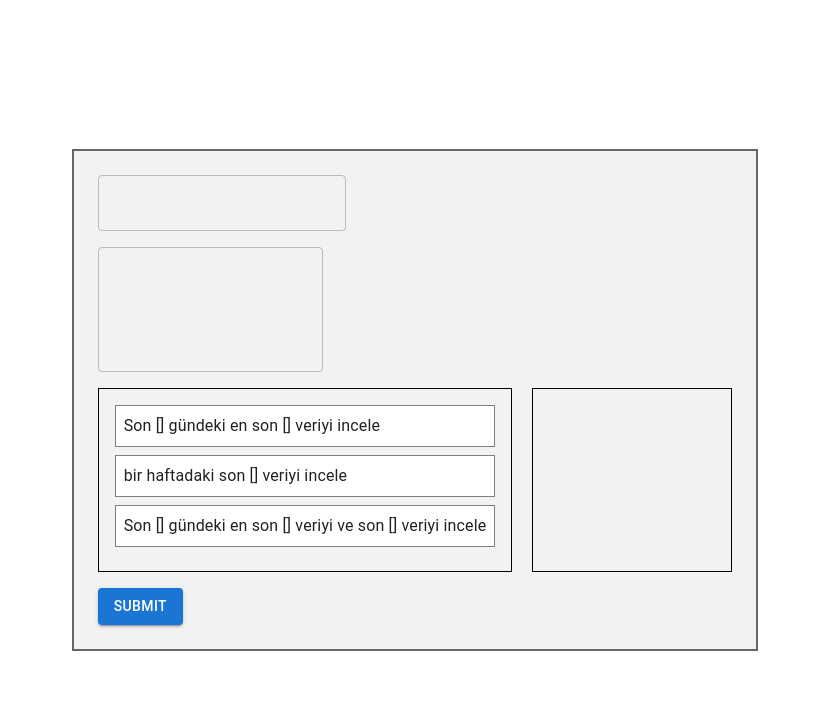
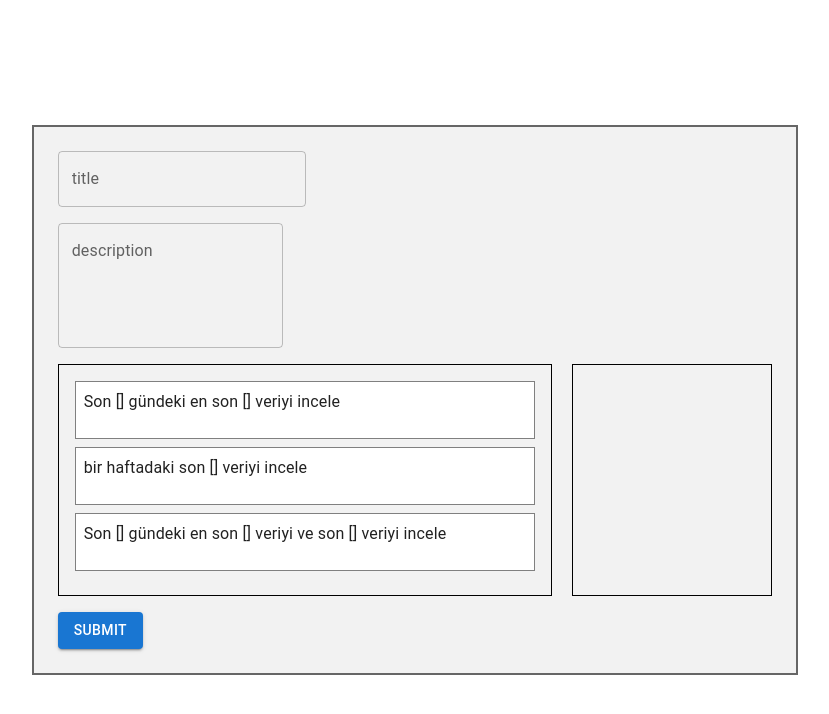
Before and after one commit to umtbyr/Form-component, a React (Vite) app: page / in a window 1280 px wide. Shown: the top 714 px of the page, without its empty margins (225-1054 px from the left). Built offline with nearby package versions, Linux system fonts and the light colour scheme.

Commit message:
last fixes/styling issues

```diff
--- a/src/components/dnd-list-input/components/droppable-container/droppable-container.tsx
+++ b/src/components/dnd-list-input/components/droppable-container/droppable-container.tsx
@@ -10,15 +10,17 @@ interface DroppableContainerProps {
     id: string;
     items: ItemType[];
     activeItem: ItemType | null | undefined;
-    onSettings?: (id: string) => void;
+    onUpdate?: (id: string) => void;
     onDelete?: (id: string) => void;
+    isEditing?: boolean;
 }
 export const DroppableContainer: React.FC<DroppableContainerProps> = ({
     id,
     items,
     activeItem,
-    onSettings,
+    onUpdate,
     onDelete,
+    isEditing,
 }) => {
     const { setNodeRef, isOver } = useDroppable({ id });
 
@@ -39,13 +41,14 @@ export const DroppableContainer: React.FC<DroppableContainerProps> = ({
             >
                 {items?.map((item) => (
                     <SortableItem
+                        isEditing={isEditing}
                         onDelete={onDelete}
-                        onSettings={onSettings}
+                        onUpdate={onUpdate}
                         key={item.code}
                         data={item}
                         id={item.code}
                         hidden={activeItem?.code === item.code}
-                        isIconsHidden={id === "rulesListRight"}
+                        showIcon={id === "rulesListRight"}
                     />
                 ))}
             </SortableContext>
--- a/src/components/dnd-list-input/components/input-dialog/input-dialog.tsx
+++ b/src/components/dnd-list-input/components/input-dialog/input-dialog.tsx
@@ -76,7 +76,9 @@ export const InputDialog: React.FC<Props> = ({
     return (
         <>
             <Dialog open={open}>
-                <DialogTitle sx={{ m: 0, p: 2 }}>Edit Rule</DialogTitle>
+                <DialogTitle sx={{ m: 0, p: 2, textAlign: "center" }}>
+                    {isEditing ? "Edit Rule" : "Create Rule"}
+                </DialogTitle>
                 <IconButton
                     onClick={onCloseHanlder}
                     aria-label="close"
@@ -107,15 +109,12 @@ export const InputDialog: React.FC<Props> = ({
                         <Box sx={{ display: "flex", gap: 3 }}>
                             {Inputs.map((name, index) => (
                                 <TextField
+                                    defaultValue={item.params?.[index]?.param}
                                     key={name}
                                     fullWidth
                                     {...register(name)}
                                     type="number"
-                                    placeholder={
-                                        item.params?.[
-                                            index
-                                        ]?.param?.toString() || name
-                                    }
+                                    placeholder={name}
                                     error={!!errors[name]}
                                     helperText={errors[name]?.message}
                                 ></TextField>
--- a/src/components/dnd-list-input/components/sortable-item/sortable-item.tsx
+++ b/src/components/dnd-list-input/components/sortable-item/sortable-item.tsx
@@ -9,27 +9,30 @@ interface SortableItemProps {
     id: string;
     data: ItemType | undefined;
     hidden?: boolean;
-    isIconsHidden?: boolean;
-    onSettings?: (id: string) => void;
+    showIcon?: boolean;
+    onUpdate?: (id: string) => void;
     onDelete?: (id: string) => void;
+    isEditing?: boolean;
 }
 export const SortableItem: React.FC<SortableItemProps> = ({
     id,
     data,
     hidden,
-    isIconsHidden,
-    onSettings,
+    showIcon,
+    onUpdate,
     onDelete,
+    isEditing,
 }) => {
     const { attributes, listeners, setNodeRef, transform, transition } =
         useSortable({
             id,
             data: data,
         });
+
     const style: CSSProperties = {
         transform: transform ? CSS.Transform.toString(transform) : undefined,
         transition,
-        visibility: hidden ? "hidden" : "visible",
+        visibility: isEditing ? "visible" : hidden ? "hidden" : "visible",
         border: "1px solid gray",
         padding: "8px",
         marginBottom: "8px",
@@ -37,25 +40,42 @@ export const SortableItem: React.FC<SortableItemProps> = ({
         cursor: "grab",
         display: "flex",
     };
+
     return (
         <Box ref={setNodeRef} style={style} {...listeners} {...attributes}>
-            <Typography>{data?.text}</Typography>
-            {isIconsHidden && (
-                <>
+            <Typography sx={{ flex: 1 }}>{data?.text}</Typography>
+
+            <Box
+                sx={{
+                    display: "flex",
+                    visibility: isEditing
+                        ? "visible"
+                        : hidden || !showIcon
+                        ? "hidden"
+                        : "visible",
+                }}
+            >
+                <Box sx={{ display: "flex", justifyContent: "flex-end" }}>
                     <IconButton
                         onClick={() => onDelete?.(id)}
                         onPointerDown={(e) => e.stopPropagation()}
                     >
-                        <DeleteOutlineOutlinedIcon></DeleteOutlineOutlinedIcon>
+                        <DeleteOutlineOutlinedIcon
+                            sx={{
+                                "&:hover": {
+                                    color: "red",
+                                },
+                            }}
+                        ></DeleteOutlineOutlinedIcon>
                     </IconButton>
                     <IconButton
-                        onClick={() => onSettings?.(id)}
+                        onClick={() => onUpdate?.(id)}
                         onPointerDown={(e) => e.stopPropagation()}
                     >
                         <SettingsOutlinedIcon></SettingsOutlinedIcon>
                     </IconButton>
-                </>
-            )}
+                </Box>
+            </Box>
         </Box>
     );
 };
--- a/src/components/dnd-list-input/dnd-list-input.tsx
+++ b/src/components/dnd-list-input/dnd-list-input.tsx
@@ -1,4 +1,4 @@
-import { Box, ListItemIcon } from "@mui/material";
+import { Box } from "@mui/material";
 import { DroppableContainer } from "./components";
 import { InputDialog } from "./components";
 import {
@@ -26,6 +26,7 @@ export const DndListInput: React.FC<DndListInputProps> = ({ items, name }) => {
     const [data, setData] = useState(items);
     const [formIsOpen, setFormIsOpen] = useState(false);
     const [activeItem, setActiveItem] = useState<ItemType | null>();
+    const [isEditing, setIsEditing] = useState(false);
     const { getValues, setValue } = useFormContext();
     const rules: ItemType[] = getValues(name) || [];
 
@@ -81,8 +82,8 @@ export const DndListInput: React.FC<DndListInputProps> = ({ items, name }) => {
             setActiveItem(null);
         } else {
             setActiveItem(null);
-            //logic for sorting in the left list can add if needed.
         }
+        //logic for sorting in the left list can add if needed.
     };
 
     const onSubmitInputFormHandler = (
@@ -96,11 +97,8 @@ export const DndListInput: React.FC<DndListInputProps> = ({ items, name }) => {
                 ...prevItem,
                 params: paramsArray,
             };
-
-            const isEditing = rules.find(
-                (item) => item.code === activeItem.code
-            );
             if (isEditing) {
+                //degistir
                 const updatedRules = rules.filter(
                     (item) => item.code !== activeItem.code
                 );
@@ -118,10 +116,13 @@ export const DndListInput: React.FC<DndListInputProps> = ({ items, name }) => {
     };
 
     const onCloseInputFormHandler = () => {
+        if (isEditing) {
+            setIsEditing(false);
+        }
         setActiveItem(null);
         setFormIsOpen(false);
     };
-    //prop drilling-?
+
     const onDelete = (id: string) => {
         const itemToMove = rules.find((item) => item.code === id);
         if (!itemToMove) {
@@ -130,14 +131,14 @@ export const DndListInput: React.FC<DndListInputProps> = ({ items, name }) => {
         const updatedRules = rules.filter((item) => item.code !== id);
         setValue(name, updatedRules);
         setData((prev) => {
-            return [itemToMove, ...prev];
+            return [...prev, itemToMove];
         });
     };
-    const onSettings = (id: string) => {
-        const itemToSet =
-            rules.find((item: ItemType) => item.code === id) ||
-            data.find((item) => item.code === id);
+
+    const onUpdate = (id: string) => {
+        const itemToSet = rules.find((item: ItemType) => item.code === id);
         setActiveItem(itemToSet);
+        setIsEditing(true);
         setFormIsOpen(true);
     };
 
@@ -162,8 +163,9 @@ export const DndListInput: React.FC<DndListInputProps> = ({ items, name }) => {
                     </div>
                     <div style={{ display: "flex", gap: "20px" }}>
                         <DroppableContainer
+                            isEditing={isEditing}
                             onDelete={onDelete}
-                            onSettings={onSettings}
+                            onUpdate={onUpdate}
                             activeItem={activeItem}
                             items={rules}
                             id="rulesListRight"
@@ -183,6 +185,7 @@ export const DndListInput: React.FC<DndListInputProps> = ({ items, name }) => {
             </DndContext>
             {formIsOpen && (
                 <InputDialog
+                    isEditing={isEditing}
                     open={formIsOpen}
                     OnSubmitHandler={onSubmitInputFormHandler}
                     onCloseHanlder={onCloseInputFormHandler}
--- a/src/components/text-input/text-input.tsx
+++ b/src/components/text-input/text-input.tsx
@@ -9,15 +9,24 @@ export const TextInput: React.FC<CustomTextFieldProps> = ({
     name,
     ...rest
 }) => {
-    const { control } = useFormContext();
+    const {
+        control,
+        formState: { errors },
+    } = useFormContext();
 
     return (
         <Controller
             name={name}
             control={control}
             render={({ field }) => {
+                const errorMessage = errors[name]?.message;
                 return (
-                    <TextField {...field} {...rest} value={field.value || ""} />
+                    <TextField
+                        error={!!errorMessage}
+                        {...field}
+                        {...rest}
+                        value={field.value || ""}
+                    />
                 );
             }}
         />
--- a/src/features/sample-form/sample-form.tsx
+++ b/src/features/sample-form/sample-form.tsx
@@ -42,10 +42,15 @@ export const SampleForm: React.FC<SampleFormProps> = () => {
                 >
                     <Grid2 container direction="column" spacing={2}>
                         <Grid2>
-                            <TextInput name="title" />
+                            <TextInput name="title" label="title" />
                         </Grid2>
                         <Grid2>
-                            <TextInput name="description" multiline rows={4} />
+                            <TextInput
+                                name="description"
+                                multiline
+                                rows={4}
+                                label="description"
+                            />
                         </Grid2>
                         <Grid2>
                             <DndListInput items={RULES} name="rules" />
```
